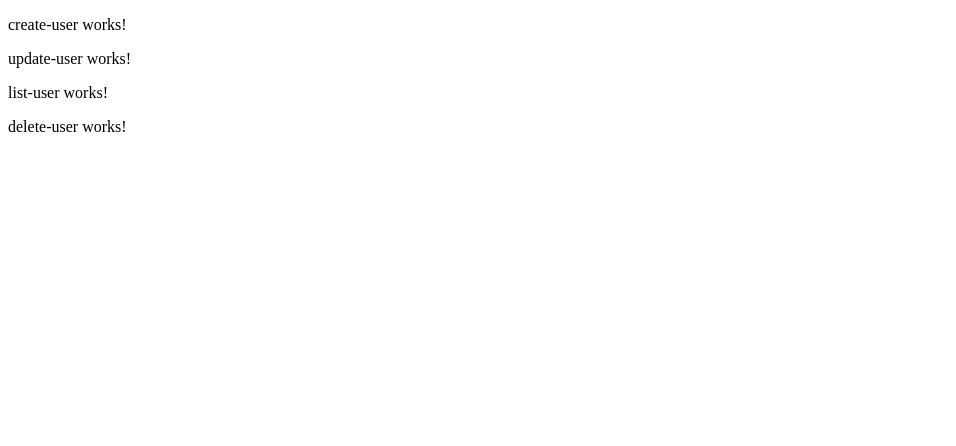
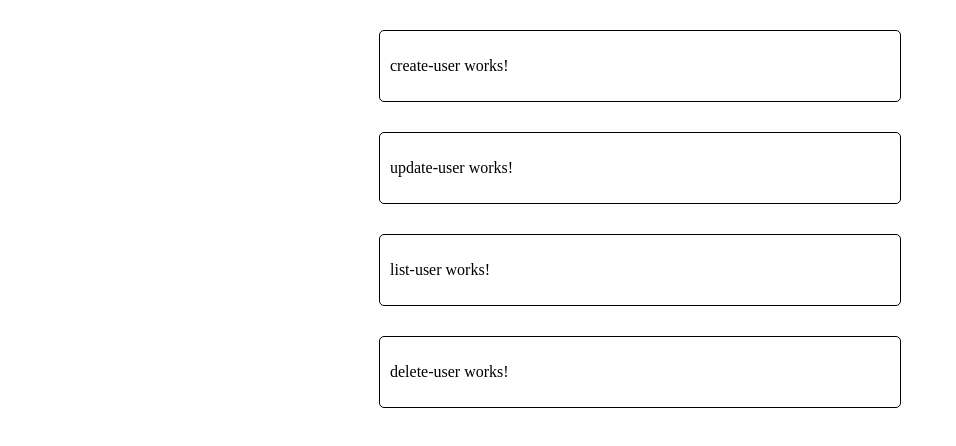
Before and after one commit to y-ravishanka/DCE-FrontEnd-Test, an Angular app: page / in a window 1280 px wide. Shown: the top 446 px of the page, without its empty margins (0-956 px from the left). Built offline with nearby package versions, Linux system fonts and the light colour scheme.

Commit message:
add container css

```diff
--- a/src/styles.css
+++ b/src/styles.css
@@ -1 +1,9 @@
 /* You can add global styles to this file, and also import other style files */
+
+.container {
+    width: 500px;
+    margin: 30px auto;
+    border: 1px solid black;
+    border-radius: 5px;
+    padding: 10px;
+}
```
